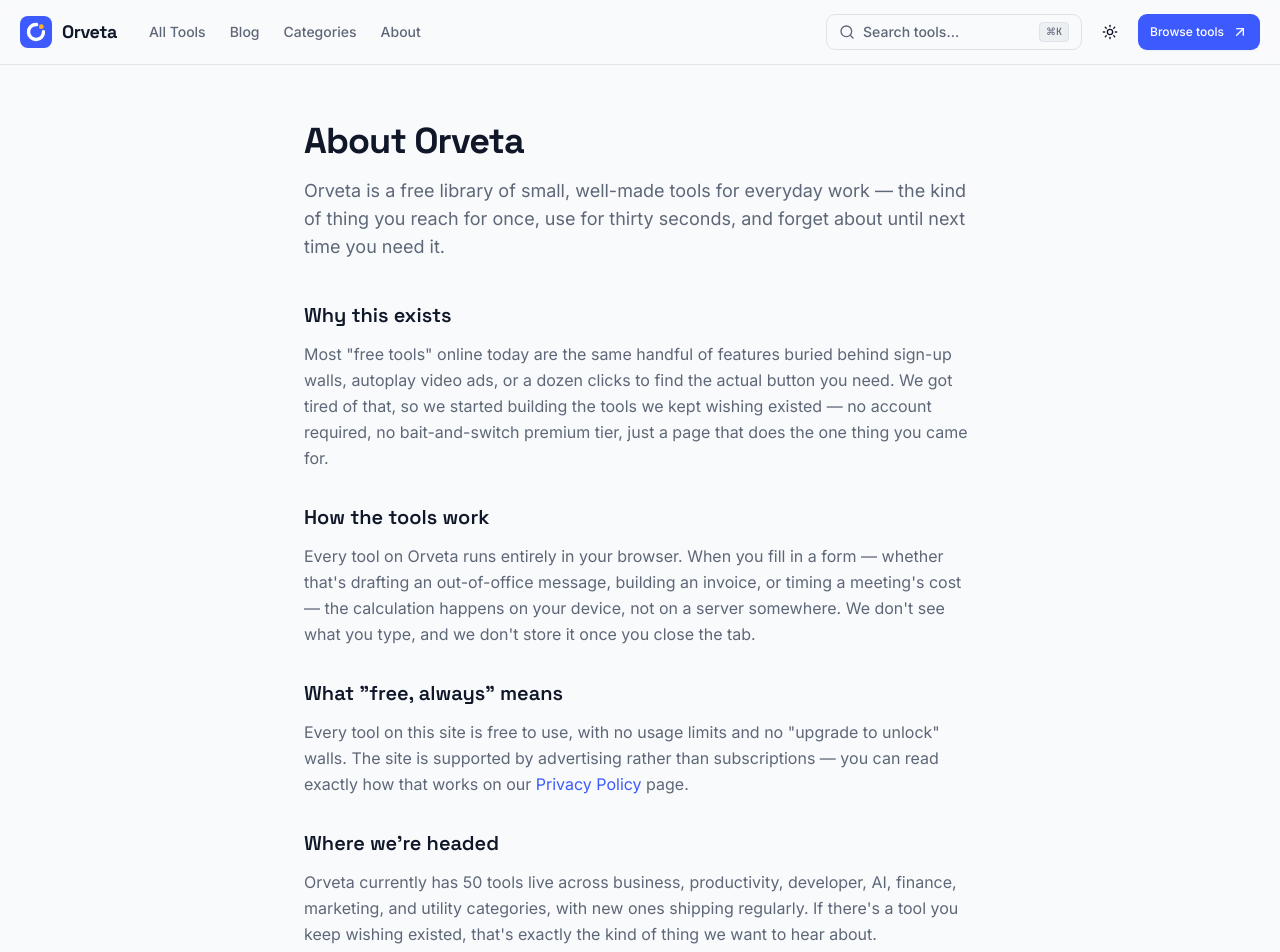
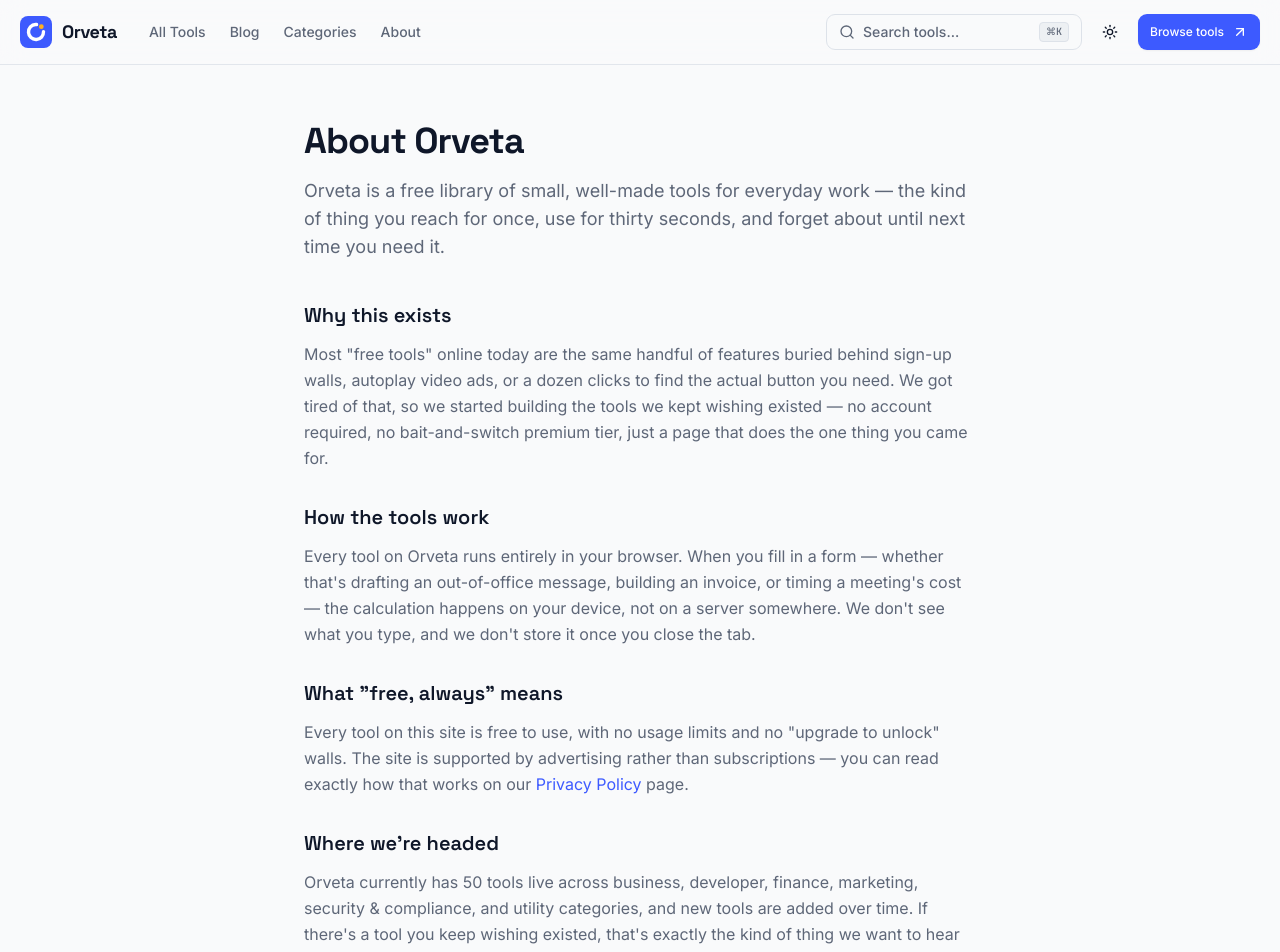
Before and after one commit to hanzlakhalid-dev/Orveta, a Next.js app: page /about in a window 1280 px wide. Shown: the top 952 px of the page. Built offline with nearby package versions, Linux system fonts and the light colour scheme.

Commit message:
Implemented stage 1.7

```diff
--- a/src/app/about/page.tsx
+++ b/src/app/about/page.tsx
@@ -2,7 +2,8 @@
 import Link from "next/link";
 
 import { Button } from "@/components/ui/button";
-import { tools } from "@/lib/tools-registry";
+import { activeCategories, tools } from "@/lib/tools-registry";
+import { categoryLabels } from "@/types/tool";
 import { siteConfig } from "@/lib/site-config";
 import { buildPageMetadata } from "@/lib/metadata";
 
@@ -62,10 +63,12 @@
           <section>
             <h2 className="font-display text-xl font-semibold text-foreground">Where we're headed</h2>
             <p className="mt-3 leading-relaxed">
-              Orveta currently has {tools.length} tools live across business, productivity,
-              developer, AI, finance, marketing, and utility categories, with new ones shipping
-              regularly. If there's a tool you keep wishing existed, that's exactly the kind of
-              thing we want to hear about.
+              Orveta currently has {tools.length} tools live across{" "}
+              {new Intl.ListFormat("en", { style: "long", type: "conjunction" }).format(
+                activeCategories.map((category) => categoryLabels[category].toLowerCase())
+              )}{" "}
+              categories, and new tools are added over time. If there's a tool you keep wishing
+              existed, that's exactly the kind of thing we want to hear about.
             </p>
           </section>
         </div>
--- a/src/components/home/categories-grid.tsx
+++ b/src/components/home/categories-grid.tsx
@@ -38,7 +38,7 @@
               Browse by category
             </h2>
             <p className="mt-2 text-muted-foreground">
-              Eight categories today, all growing toward 100+ tools.
+              {tools.length} free tools across {categories.length} categories.
             </p>
           </div>
           <Link
--- a/src/components/home/hero.tsx
+++ b/src/components/home/hero.tsx
@@ -11,7 +11,7 @@
         <div className="mx-auto max-w-2xl text-center">
           <span className="inline-flex items-center gap-1.5 rounded-full border border-border bg-card px-3 py-1 text-xs font-medium text-muted-foreground shadow-sm">
             <Sparkles className="h-3 w-3 text-spark" />
-            Free, forever &mdash; {tools.length} tools live, more every week
+            Free, forever &mdash; {tools.length} tools live
           </span>
 
           <h1 className="mt-6 text-balance font-display text-4xl font-bold leading-[1.1] tracking-tight text-foreground sm:text-5xl lg:text-6xl">
--- a/src/components/home/tool-explorer.tsx
+++ b/src/components/home/tool-explorer.tsx
@@ -91,7 +91,7 @@
               No tools match that search yet.
             </p>
             <p className="mt-1.5 text-sm text-muted-foreground">
-              New tools ship every week — try a different keyword or check back soon.
+              Try a different keyword or clear the category filter.
             </p>
           </div>
         ) : (
--- a/src/components/layout/command-search.tsx
+++ b/src/components/layout/command-search.tsx
@@ -6,7 +6,7 @@
 
 import { Dialog, DialogContent } from "@/components/ui/dialog";
 import { Button } from "@/components/ui/button";
-import { searchTools } from "@/lib/tools-registry";
+import { searchTools, tools } from "@/lib/tools-registry";
 import { categoryLabels } from "@/types/tool";
 import { cn } from "@/lib/utils";
 
@@ -85,7 +85,7 @@
               value={query}
               onChange={(e) => setQuery(e.target.value)}
               onKeyDown={onKeyDown}
-              placeholder="Search 100+ tools&hellip; try 'invoice' or 'rate'"
+              placeholder={`Search ${tools.length} tools… try 'invoice' or 'rate'`}
               className="flex h-14 w-full bg-transparent text-sm outline-none placeholder:text-muted-foreground"
             />
             <kbd className="hidden shrink-0 rounded border border-border bg-muted px-1.5 py-0.5 font-mono text-[10px] text-muted-foreground sm:block">
@@ -95,7 +95,7 @@
           <div className="max-h-80 overflow-y-auto p-2">
             {results.length === 0 ? (
               <p className="px-3 py-8 text-center text-sm text-muted-foreground">
-                No tools match &ldquo;{query}&rdquo; yet. More tools ship every week.
+                No tools match &ldquo;{query}&rdquo;. Try a different keyword.
               </p>
             ) : (
               <ul>
--- a/src/components/tools/tools-listing.tsx
+++ b/src/components/tools/tools-listing.tsx
@@ -87,7 +87,7 @@
             No tools match that search yet.
           </p>
           <p className="mt-1.5 text-sm text-muted-foreground">
-            We ship new tools every week &mdash; try a broader keyword or a different category.
+            Try a broader keyword or a different category.
           </p>
         </div>
       ) : (
--- a/src/lib/generators/text-diff.ts
+++ b/src/lib/generators/text-diff.ts
@@ -113,10 +113,10 @@
 export const sampleTextA = `Orveta is a collection of free tools for everyday work.
 Every tool runs entirely in your browser, so nothing you type is ever sent to a server.
 There's no sign-up, no usage limit, and no premium tier hiding the good stuff.
-New tools ship every week across developer, marketing, and finance categories.`;
+New tools are added over time across developer, marketing, and finance categories.`;
 
 export const sampleTextB = `Orveta is a growing collection of free tools for everyday work and life.
 Every tool runs entirely in your browser, so nothing you type is ever sent to a server or stored.
 There's no sign-up and no premium tier hiding the good stuff.
-New tools ship every week across developer, marketing, finance, and productivity categories.
+New tools are added over time across developer, marketing, finance, and security categories.
 Feedback is always welcome if there's a tool you keep wishing existed.`;
```
